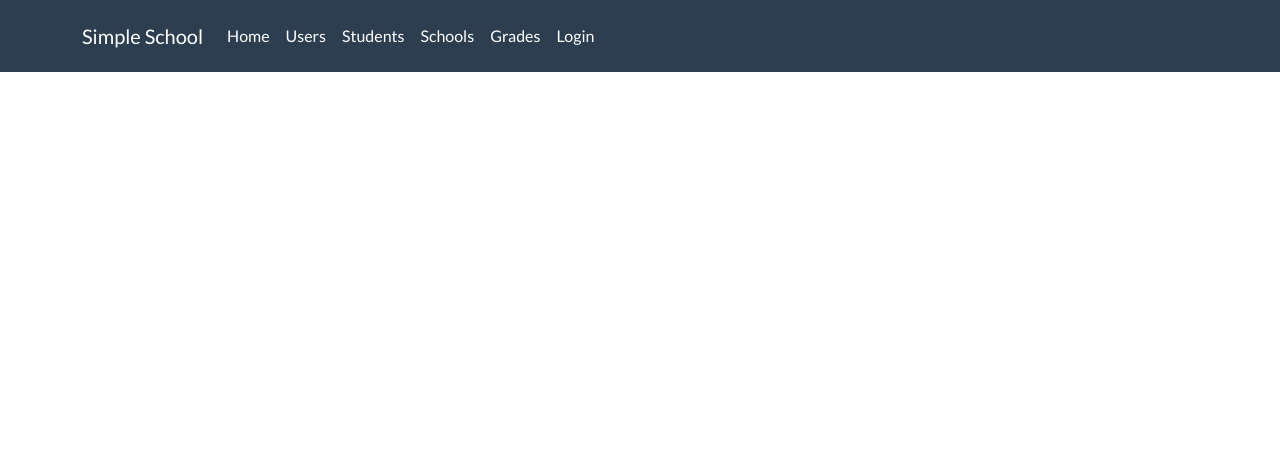
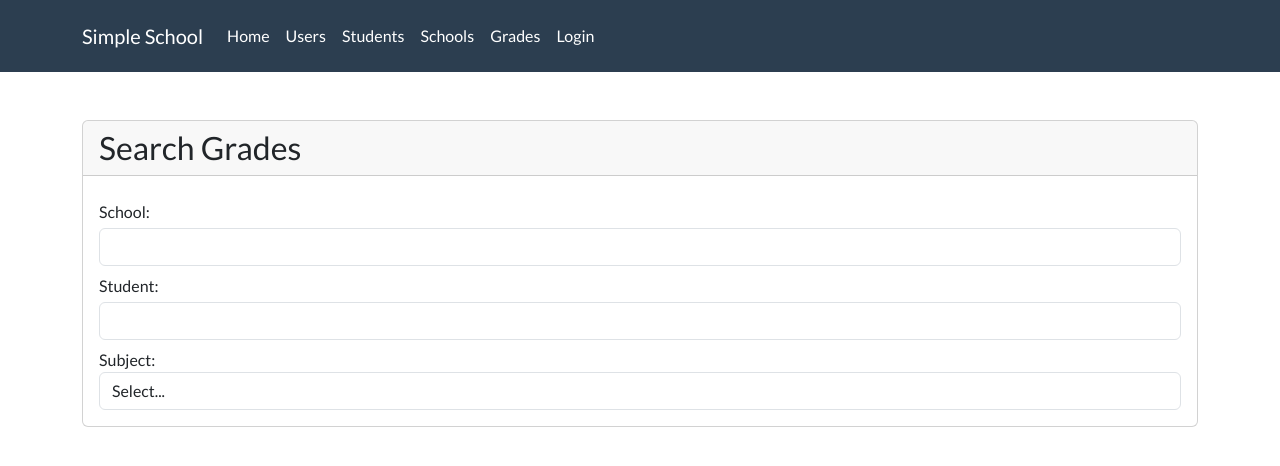
Before and after one commit to rafaelturse/hands-on-springboot-react-school-app, a React (Create React App) app in the folder simpleschool-app/: page /#/search-grades in a window 1280 px wide. Shown: the top 466 px of the page. Built offline with nearby package versions, Linux system fonts and the light colour scheme.

Commit message:
grades run

```diff
--- a/simpleschool-app/src/app/service/userService.js
+++ b/simpleschool-app/src/app/service/userService.js
@@ -2,12 +2,16 @@ import ApiService from "../apiservice";
 
 class UserService extends ApiService {
 
-    constructor(){
+    constructor() {
         super('/api/users')
     }
 
-    authenticate(credentials){
+    authenticate(credentials) {
         return this.post('/authenticate', credentials)
+    }
+
+    save(user) {
+        return this.post('/', user);
     }
 }
 
--- a/simpleschool-app/src/components/navbar.js
+++ b/simpleschool-app/src/components/navbar.js
@@ -26,7 +26,7 @@ function Navbar() {
                         <NavbarItem href="#/insert-user" label="Users" />
                         <NavbarItem href="" label="Students" />
                         <NavbarItem href="" label="Schools" />
-                        <NavbarItem href="" label="Grades" />
+                        <NavbarItem href="#/search-grades" label="Grades" />
                         <NavbarItem href="#/login" label="Login" />
                     </ul>
                 </div>
--- /dev/null
+++ b/simpleschool-app/src/components/select-menu.js
@@ -0,0 +1,15 @@
+import React from 'react';
+
+function SelectMenu(props) {
+    const options = props.list.map(
+        option => {
+            return (
+                <option value={option.value}>{option.label}</option>
+            )
+        }
+    )
+
+    return (<select className="form-control" {...props}>{options}</select>)
+}
+
+export default SelectMenu
--- a/simpleschool-app/src/components/toastr.js
+++ b/simpleschool-app/src/components/toastr.js
@@ -27,9 +27,9 @@ export function errorMessage(message) {
 }
 
 export function successMessage(message) {
-    toastr['success'](message, 'Error')
+    toastr['success'](message, 'Success')
 }
 
 export function warningMessage(message) {
-    toastr['warning'](message, 'Error')
+    toastr['warning'](message, 'Warning')
 }
--- a/simpleschool-app/src/main/routes.js
+++ b/simpleschool-app/src/main/routes.js
@@ -3,8 +3,9 @@ import React from 'react';
 import { Route, Switch, HashRouter } from 'react-router-dom';
 
 import Login from '../views/login/login';
+import Home from '../views/login/home';
 import InsertUser from '../views/user/insert-user';
-import Home from '../views/login/home';
+import SearchGrades from '../views/grades/search-grades';
 
 function Routes() {
     return (
@@ -13,6 +14,7 @@ function Routes() {
                 <Route path="/login" component={Login} />
                 <Route path="/home" component={Home} />
                 <Route path="/insert-user" component={InsertUser} />
+                <Route path="/search-grades" component={SearchGrades} />
             </Switch>
         </HashRouter>
     )
--- /dev/null
+++ b/simpleschool-app/src/views/grades/search-grades.js
@@ -0,0 +1,77 @@
+import React from 'react';
+import { withRouter } from 'react-router-dom'
+
+import UserService from '../../app/service/userService'
+
+import Card from '../../components/card';
+import FormGroup from '../../components/form-group';
+import SelectMenu from '../../components/select-menu';
+import { errorMessage, successMessage } from '../../components/toastr'
+
+class SearchGrades extends React.Component {
+    state = {
+        school: "",
+        student: "",
+        subject: ""
+    }
+
+    render() {
+        const subjectOptions = [
+            { label: 'Select...', value: '' },
+            { label: 'Philosophy', value: 0 },
+            { label: 'Mathmatics', value: 1 },
+            { label: 'Spanish', value: 2 },
+            { label: 'English', value: 3 },
+            { label: 'Chemical', value: 4 },
+            { label: 'Physical', value: 5 },
+            { label: 'Story', value: 6 },
+            { label: 'Music', value: 7 },
+            { label: 'Physical Education', value: 8 },
+            { label: 'Sociology', value: 9 },
+            { label: 'Geography', value: 10 },
+            { label: 'Art', value: 11 }
+        ]
+
+        return (
+            <Card title="Search Grades">
+                <div className="row">
+                    <div className="col-lg-12">
+                        <div className="bs-content">
+                            <div className="mt-2">
+                                <FormGroup label="School:" htmlFor="inputSchool">
+                                    <input
+                                        id="inputSchool"
+                                        className="form-control mt-1"
+                                        name="school"
+                                        value={this.state.school}
+                                        onChange={e => this.setState({ name: e.target.value })}
+                                        type="text"
+                                    />
+                                </FormGroup>
+                            </div>
+                            <div className="mt-2">
+                                <FormGroup label="Student:" htmlFor="inputStudent">
+                                    <input
+                                        id="inputStudent"
+                                        className="form-control mt-1"
+                                        name="student"
+                                        value={this.state.student}
+                                        onChange={e => this.setState({ name: e.target.value })}
+                                        type="text"
+                                    />
+                                </FormGroup>
+                            </div>
+                            <div className="mt-2">
+                                <FormGroup label="Subject:" htmlFor="inputSubject">
+                                    <SelectMenu list={subjectOptions} />
+                                </FormGroup>
+                            </div>
+                        </div>
+                    </div>
+                </div>
+            </Card>
+        )
+    }
+}
+
+export default SearchGrades;
--- a/simpleschool-app/src/views/user/insert-user.js
+++ b/simpleschool-app/src/views/user/insert-user.js
@@ -1,7 +1,10 @@
 import React from 'react';
+
+import UserService from '../../app/service/userService'
 
 import Card from '../../components/card';
 import FormGroup from '../../components/form-group';
+import { errorMessage, successMessage } from '../../components/toastr'
 
 class InsertUser extends React.Component {
     state = {
@@ -11,12 +14,66 @@ class InsertUser extends React.Component {
         passwordConfirm: ""
     }
 
+    constructor() {
+        super();
+        this.service = new UserService();
+    }
+
+    validate() {
+        const messages = []
+
+        if (!this.state.name) {
+            messages.push("Name is required")
+        }
+
+        if (!this.state.email) {
+            messages.push("Email is required")
+        } else if (!this.state.email.match(/^[a-z0-9.]+@[a-z0-9]+.[a-z]/)) {
+            messages.push("Enter a valid email")
+        }
+
+        if (!this.state.password || !this.state.passwordConfirm) {
+            messages.push("Password fields are required")
+        } else if (this.state.password !== this.state.passwordConfirm) {
+            messages.push("Passwords do not match")
+        }
+
+        return messages;
+    }
+
     insert = () => {
+        const messages = this.validate()
 
+        if (messages && messages.length > 0) {
+            messages.forEach((message, i) => {
+                errorMessage(message)
+            })
+
+            return false
+        }
+
+        const user = {
+            name: this.state.name,
+            email: this.state.email,
+            password: this.state.password
+        }
+
+        this.service.save(user)
+            .then(response => {
+                successMessage("Registered user")
+                this.redirectHome()
+            })
+            .catch(error => {
+                errorMessage(error.response.data)
+            })
     }
 
     redirectLogin = () => {
         this.props.history.push('/login');
+    }
+
+    redirectHome = () => {
+        this.props.history.push('/home');
     }
 
     render() {
@@ -25,49 +82,61 @@ class InsertUser extends React.Component {
                 <div className="row">
                     <div className="col-lg-12">
                         <div className="bs-content">
+                            <div className="mt-2">
                                 <FormGroup label="Name: *" htmlFor="inputName">
                                     <input
                                         id="inputName"
-                                    className="form-control"
+                                        className="form-control mt-1"
                                         name="name"
                                         value={this.state.name}
                                         onChange={e => this.setState({ name: e.target.value })}
                                         type="text"
                                     />
                                 </FormGroup>
+                            </div>
+
+                            <div className="mt-2">
                                 <FormGroup label="Email: *" htmlFor="inputEmail">
                                     <input
                                         id="inputEmail"
-                                    className="form-control"
+                                        className="form-control mt-1"
                                         name="email"
                                         value={this.state.email}
                                         onChange={e => this.setState({ email: e.target.value })}
                                         type="email"
                                     />
                                 </FormGroup>
+                            </div>
+
+                            <div className="mt-2">
                                 <FormGroup label="Password: *" htmlFor="inputPassword">
                                     <input
                                         id="inputPassword"
-                                    className="form-control"
+                                        className="form-control mt-1"
                                         name="password"
                                         value={this.state.password}
                                         onChange={e => this.setState({ password: e.target.value })}
                                         type="password"
                                     />
                                 </FormGroup>
+                            </div>
+
+                            <div className="mt-2">
                                 <FormGroup label="Password Confirm: *" htmlFor="inputPasswordConfirm">
                                     <input
                                         id="inputPasswordConfirm"
-                                    className="form-control"
+                                        className="form-control mt-1"
                                         name="passwordConfirm"
                                         value={this.state.passwordConfirm}
                                         onChange={e => this.setState({ passwordConfirm: e.target.value })}
                                         type="password"
                                     />
-                            </FormGroup>
+                                </FormGroup></div>
 
-                            <button className="btn btn-success" onClick={this.signIn}>Save</button>
-                            <button className="btn btn-danger" onClick={this.redirectLogin}>Cancel</button>
+                            <div className="col-lg-12 d-flex justify-content-end">
+                                <button className="btn btn-danger mt-3 mx-2" onClick={this.redirectLogin}>Cancel</button>
+                                <button className="btn btn-success mt-3" onClick={this.insert}>Save</button>
+                            </div>
                         </div>
                     </div>
                 </div>
```
Lines whose indentation alone changed are shown as unchanged.
